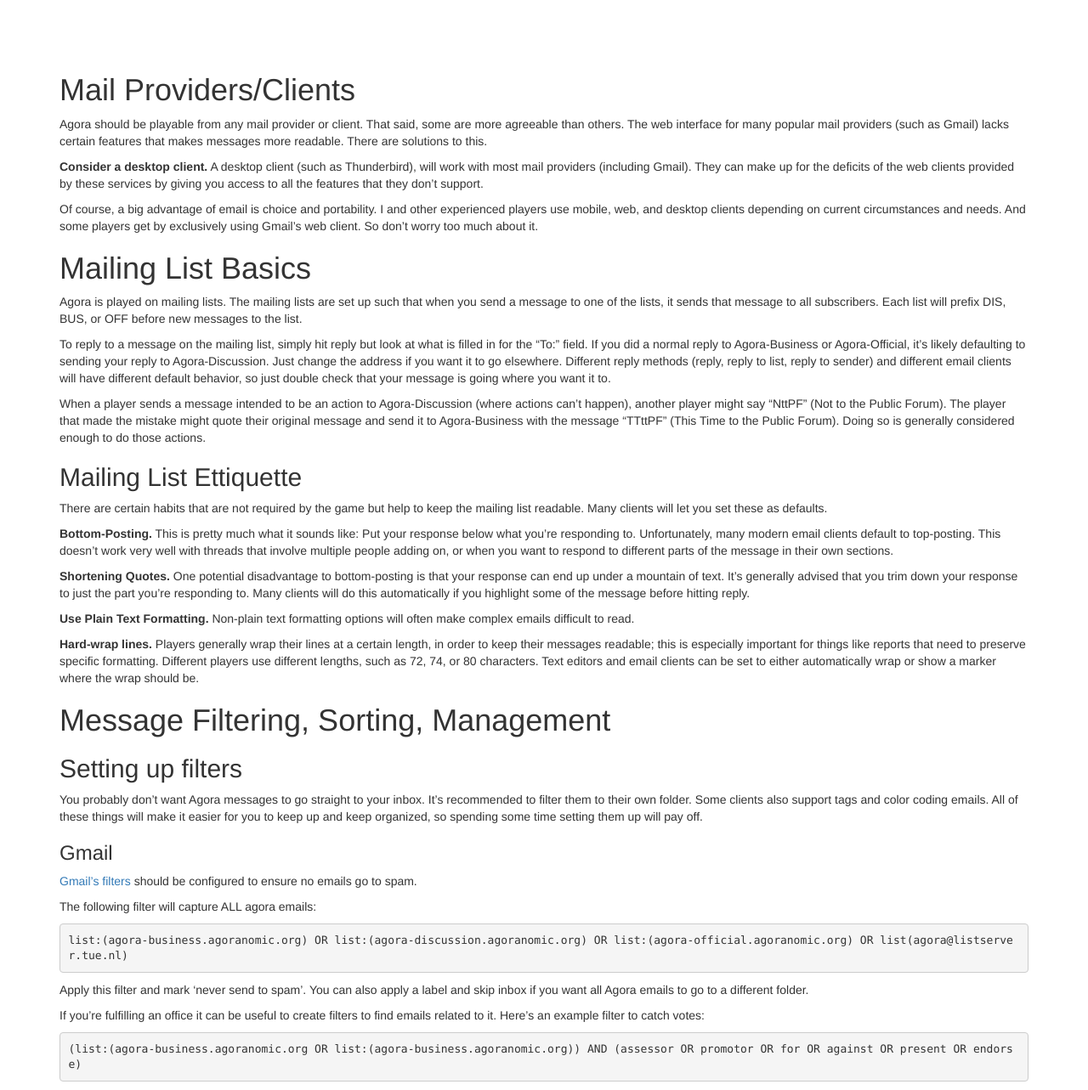
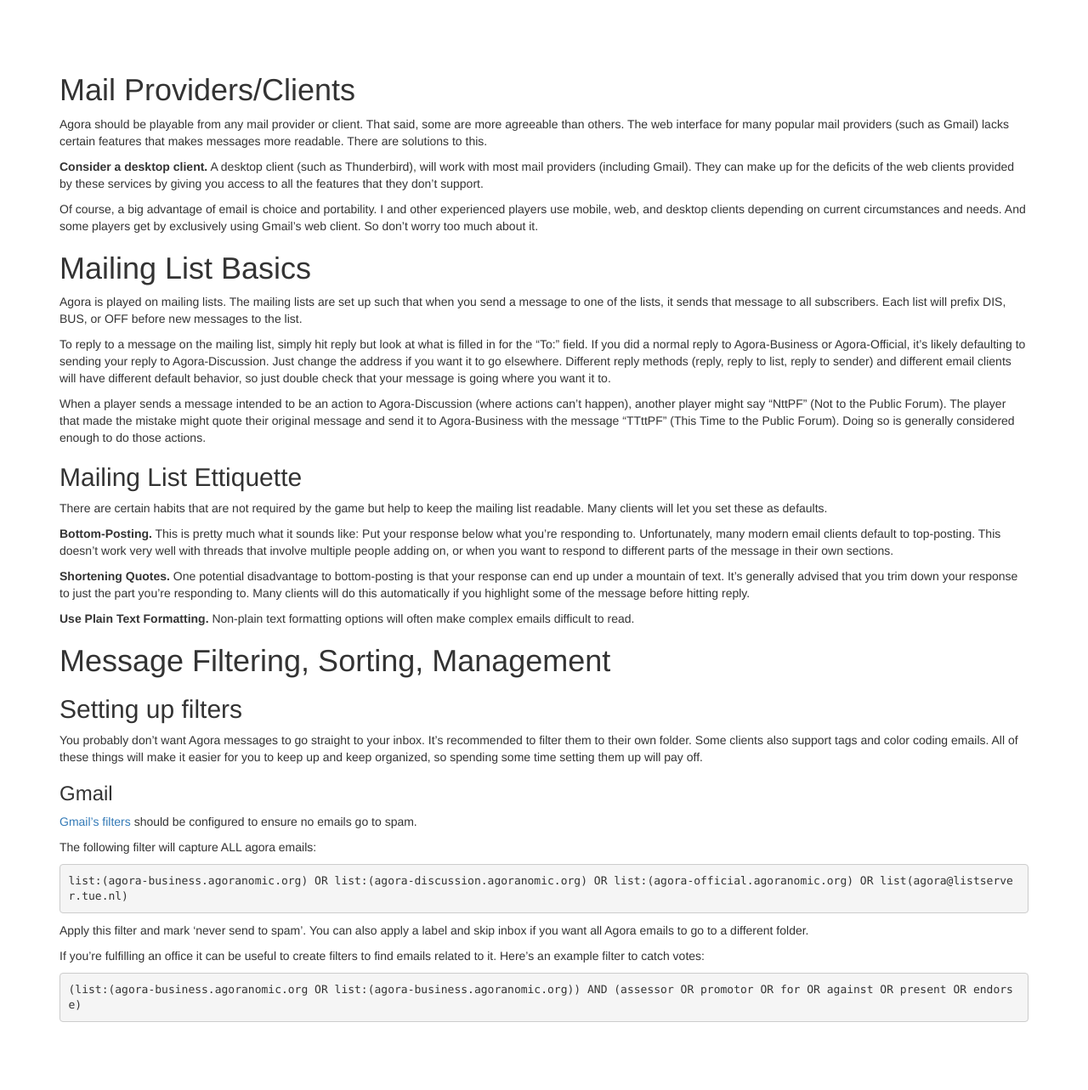
Before and after one commit to AgoraNomic/Help, a Jekyll site: the page built from Email.md, in a window 1280 px wide, cut to the strip 104-1387 px from the top of the page. Shown: the whole strip at 85% size. Built offline with Jekyll 4.4.1, drawn with Linux system fonts in a browser that asks for light colours; nearby versions of some CDN libraries; our own code applies the rules of GitHub Pages for plain Markdown files; after the commit the page ends 1317 px from its top, so only the background shows below that.

Commit message:
remove unnecessary advice about hand wrapping

```diff
--- a/Email.md
+++ b/Email.md
@@ -24,8 +24,6 @@ There are certain habits that are not required by the game but help to keep the
 
 **Use Plain Text Formatting.** Non-plain text formatting options will often make complex emails difficult to read.
 
-**Hard-wrap lines.** Players generally wrap their lines at a certain length, in order to keep their messages readable; this is especially important for things like reports that need to preserve specific formatting. Different players use different lengths, such as 72, 74, or 80 characters. Text editors and email clients can be set to either automatically wrap or show a marker where the wrap should be.
-
 # Message Filtering, Sorting, Management
 
 ## Setting up filters
```
